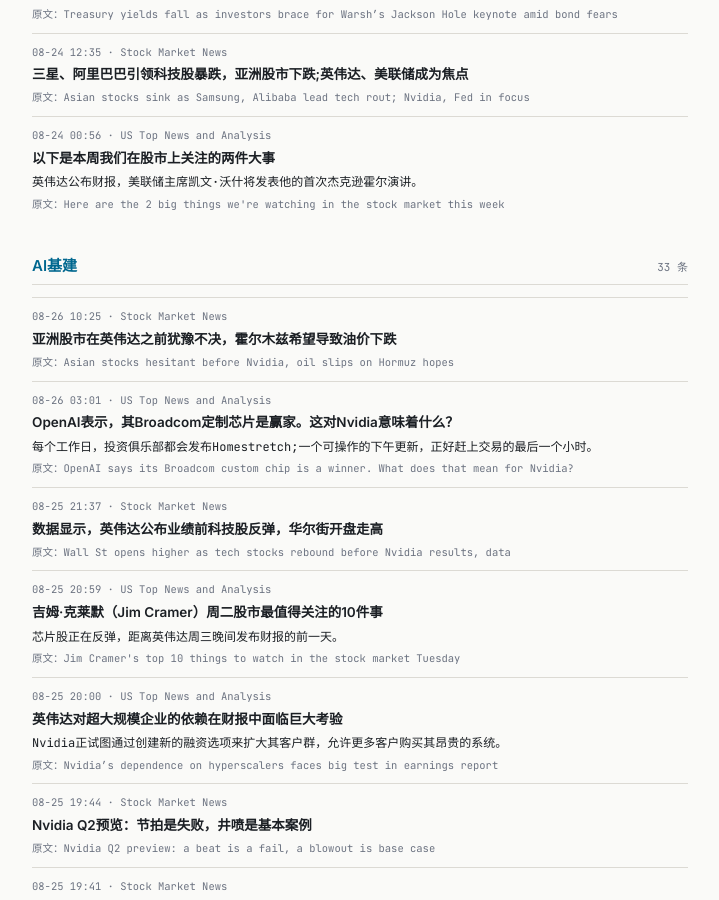
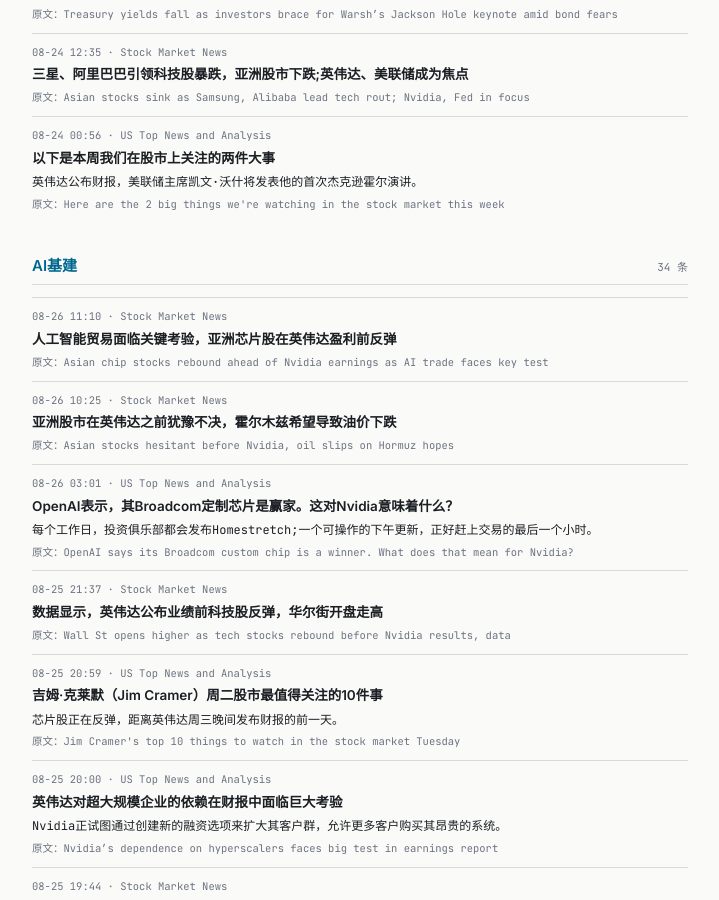
Before and after one commit to tang3super/tang3super.github.io, a Jekyll site: the page built from macro-trade/news-digest.md, in a window 1280 px wide and 900 px high, scrolled down 7183 px. Shown: the whole window, without its empty margins (280-999 px from the left). Built offline with Jekyll 4.4.1, drawn with Linux system fonts in a browser that asks for light colours; some of the changed text lies outside the part shown.

Commit message:
sync news-digest article

```diff
--- a/macro-trade/news-digest.md
+++ b/macro-trade/news-digest.md
@@ -5,7 +5,7 @@
 date: '2026-08-26'
 summary: 2026年第35周监控
 week_label: 2026年第35周监控
-last_updated: 2026-08-26 10:53
+last_updated: 2026-08-26 11:42
 refresh_note: 每 5 分钟自动刷新
 topics:
 - name: 地缘政治
@@ -479,6 +479,12 @@
     summary_zh: 英伟达公布财报，美联储主席凯文·沃什将发表他的首次杰克逊霍尔演讲。
 - name: AI基建
   items:
+  - title: Asian chip stocks rebound ahead of Nvidia earnings as AI trade faces key test
+    summary: ''
+    link: https://www.investing.com/news/stock-market-news/asian-chip-stocks-rebound-ahead-of-nvidia-earnings-as-ai-trade-faces-key-test-4876225
+    source: Stock Market News
+    time: 08-26 11:10
+    title_zh: 人工智能贸易面临关键考验，亚洲芯片股在英伟达盈利前反弹
   - title: Asian stocks hesitant before Nvidia, oil slips on Hormuz hopes
     summary: ''
     link: https://www.investing.com/news/stock-market-news/asian-stocks-hesitant-before-nvidia-oil-slips-on-hormuz-hopes-4876210
```
